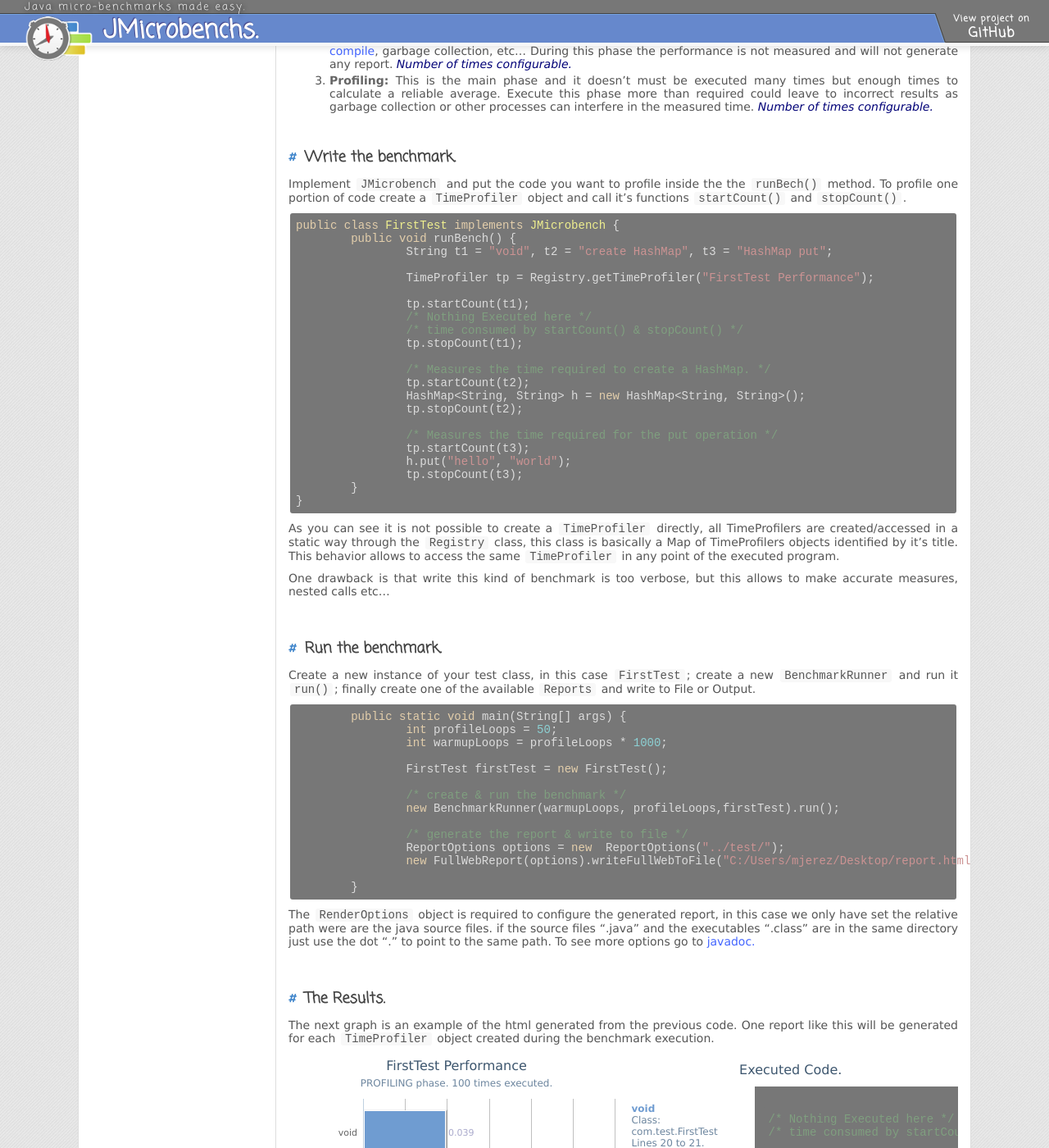
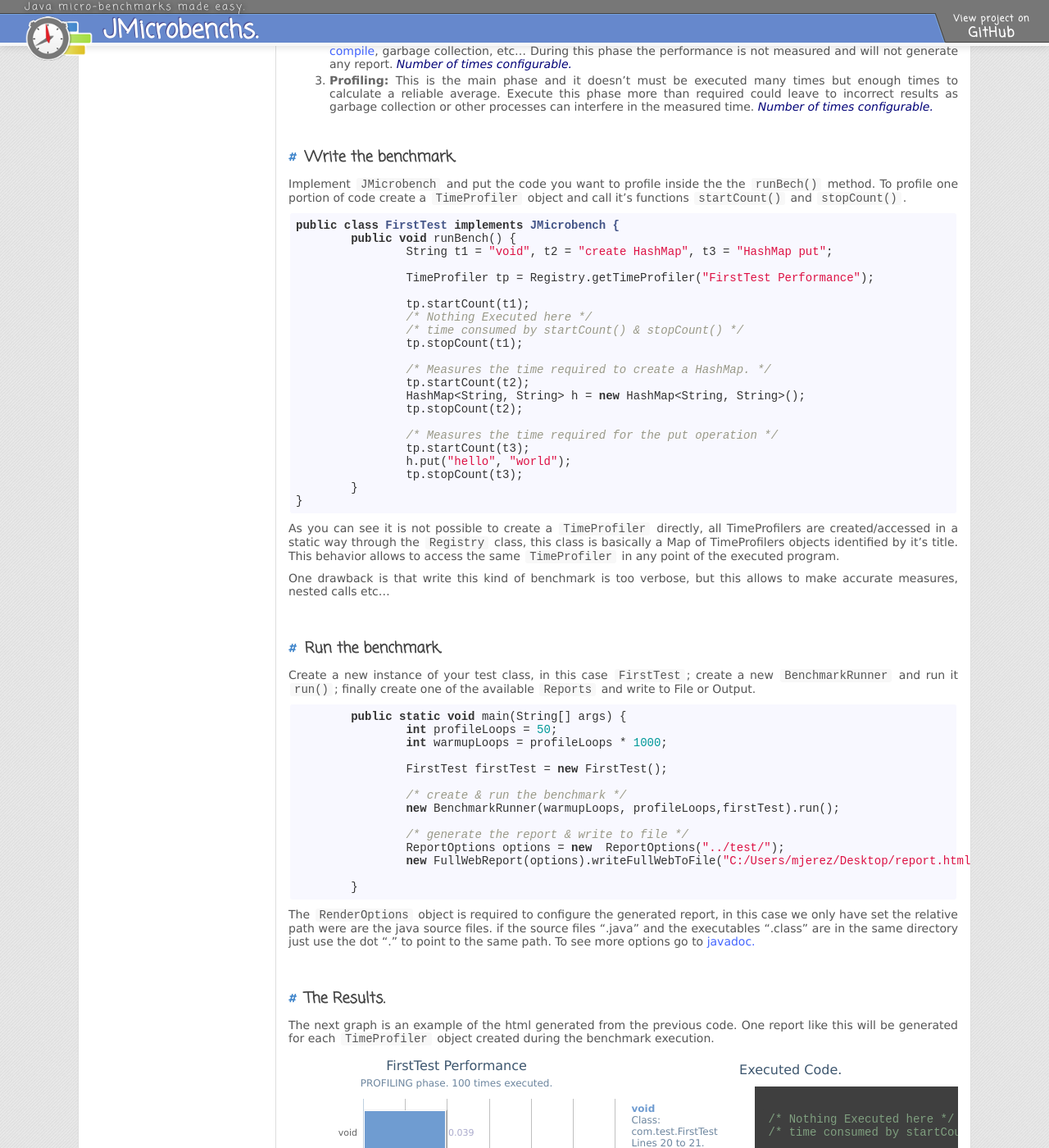
Before and after one commit to M-jerez/JMicrobenchs, a Jekyll site: the page built from _posts/9999-01-01-intro.md, in a window 1280 px wide and 1400 px high, scrolled down 626 px. Shown: the whole window at 82% size. Built offline with Jekyll 4.4.1, drawn with Linux system fonts in a browser that asks for light colours; nearby versions of some CDN libraries.

Commit message:
update code style

```diff
--- a/_layouts/default.html
+++ b/_layouts/default.html
@@ -5,6 +5,7 @@
 
 <link rel="stylesheet" type="text/css" href="css/style.css" media="screen" />
 <link rel="stylesheet" type="text/css" href="css/jbench.css" media="screen" />
+<link rel="stylesheet" type="text/css" href="css/github.css" media="screen" />
 <link rel="stylesheet" type="text/css" href="css/zenburn.css" media="screen" />
 
 <link rel="shortcut icon" type="image/x-icon" href="favicon.ico">
--- a/css/github.css
+++ b/css/github.css
@@ -4,124 +4,124 @@ github.com style (c) Vasily Polovnyov <vast@whiteants.net>
 
 */
 
-pre code {
+.highlight pre code {
   display: block; padding: 0.5em;
   color: #333;
   background: #f8f8ff
 }
 
-pre .comment,
-pre .template_comment,
-pre .diff .header,
-pre .javadoc {
+.highlight pre .comment,
+.highlight pre .template_comment,
+.highlight pre .diff .header,
+.highlight pre .javadoc {
   color: #998;
   font-style: italic
 }
 
-pre .keyword,
-pre .css .rule .keyword,
-pre .winutils,
-pre .javascript .title,
-pre .nginx .title,
-pre .subst,
-pre .request,
-pre .status {
+.highlight pre .keyword,
+.highlight pre .css .rule .keyword,
+.highlight pre .winutils,
+.highlight pre .javascript .title,
+.highlight pre .nginx .title,
+.highlight pre .subst,
+.highlight pre .request,
+.highlight pre .status {
   color: #333;
   font-weight: bold
 }
 
-pre .number,
-pre .hexcolor,
-pre .ruby .constant {
+.highlight pre .number,
+.highlight pre .hexcolor,
+.highlight pre .ruby .constant {
   color: #099;
 }
 
-pre .string,
-pre .tag .value,
-pre .phpdoc,
-pre .tex .formula {
+.highlight pre .string,
+.highlight pre .tag .value,
+.highlight pre .phpdoc,
+.highlight pre .tex .formula {
   color: #d14
 }
 
-pre .title,
-pre .id {
+.highlight pre .title,
+.highlight pre .id {
   color: #900;
   font-weight: bold
 }
 
-pre .javascript .title,
-pre .lisp .title,
+.highlight pre .javascript .title,
+.highlight pre .lisp .title,
 pre .clojure .title,
 pre .subst {
   font-weight: normal
 }
 
-pre .class .title,
-pre .haskell .type,
-pre .vhdl .literal,
-pre .tex .command {
+.highlight pre .class .title,
+.highlight pre .haskell .type,
+.highlight pre .vhdl .literal,
+.highlight pre .tex .command {
   color: #458;
   font-weight: bold
 }
 
-pre .tag,
-pre .tag .title,
-pre .rules .property,
-pre .django .tag .keyword {
+.highlight pre .tag,
+.highlight pre .tag .title,
+.highlight pre .rules .property,
+.highlight pre .django .tag .keyword {
   color: #000080;
   font-weight: normal
 }
 
-pre .attribute,
-pre .variable,
-pre .lisp .body {
+.highlight pre .attribute,
+.highlight pre .variable,
+.highlight pre .lisp .body {
   color: #008080
 }
 
-pre .regexp {
+.highlight pre .regexp {
   color: #009926
 }
 
-pre .class {
+.highlight pre .class {
   color: #458;
   font-weight: bold
 }
 
-pre .symbol,
-pre .ruby .symbol .string,
-pre .lisp .keyword,
-pre .tex .special,
-pre .prompt {
+.highlight pre .symbol,
+.highlight pre .ruby .symbol .string,
+.highlight .highlight pre .lisp .keyword,
+.highlight pre .tex .special,
+.highlight pre .prompt {
   color: #990073
 }
 
-pre .built_in,
-pre .lisp .title,
-pre .clojure .built_in {
+.highlight pre .built_in,
+.highlight pre .lisp .title,
+.highlight pre .clojure .built_in {
   color: #0086b3
 }
 
-pre .preprocessor,
-pre .pi,
-pre .doctype,
-pre .shebang,
-pre .cdata {
+.highlight pre .preprocessor,
+.highlight pre .pi,
+.highlight pre .doctype,
+.highlight pre .shebang,
+.highlight pre .cdata {
   color: #999;
   font-weight: bold
 }
 
-pre .deletion {
+.highlight pre .deletion {
   background: #fdd
 }
 
-pre .addition {
+.highlight pre .addition {
   background: #dfd
 }
 
-pre .diff .change {
+.highlight pre .diff .change {
   background: #0086b3
 }
 
-pre .chunk {
+.highlight pre .chunk {
   color: #aaa
 }
--- a/css/jbench.css
+++ b/css/jbench.css
@@ -65,7 +65,8 @@ filter: progid:DXImageTransform.Microsoft.gradient( startColorstr='#ffffff', end
 
 }
 .JbenchReport .code{
-	background: #777;
+	/* zenburn brackground */
+	background: #3F3F3F;
 }
 code{
 	border: none !important;
--- a/css/zenburn.css
+++ b/css/zenburn.css
@@ -7,7 +7,7 @@ based on dark.css by Ivan Sagalaev
 
 pre code {
   display: block; padding: 0.5em;
-  background: #777;
+  background: #3F3F3F;
   color: #DCDCDC;
 }
 
```
